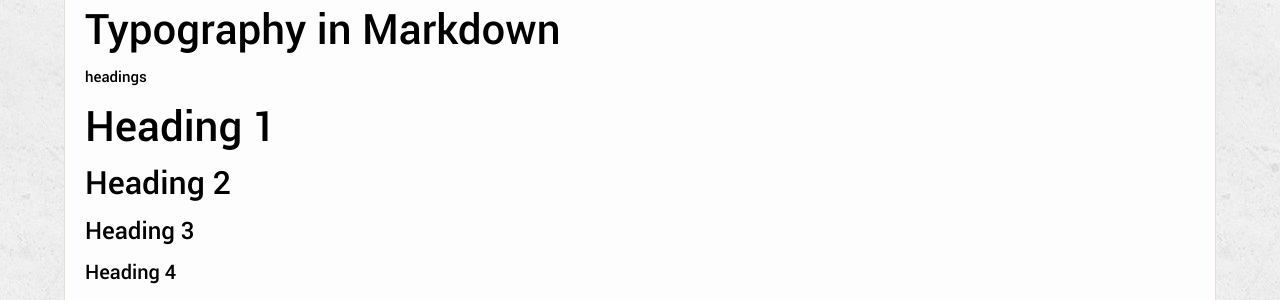
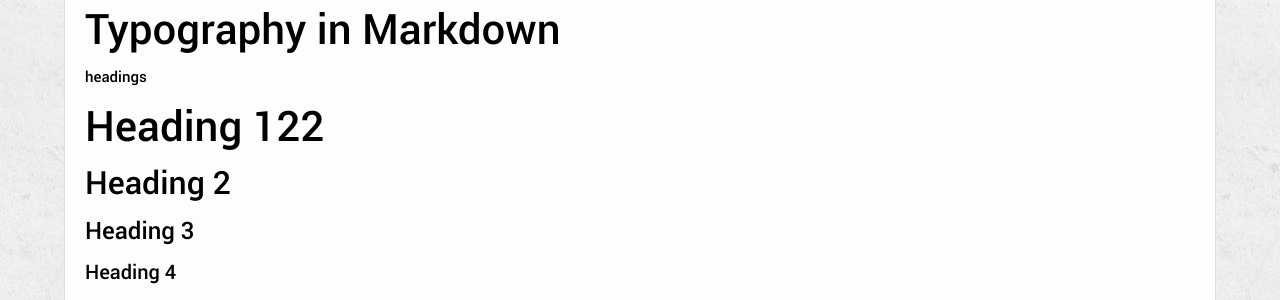
Before and after one commit to PrimeTimeTV/PrimeTimeTV.github.io, a Jekyll site: the page built from _posts/2015-02-01-markdown.md, in a window 1280 px wide. Shown: the part 366-666 px from the top of the page. Built offline with Jekyll 4.4.1, drawn with Linux system fonts in a browser that asks for light colours.

Commit message:
Update 2015-02-01-markdown.md

```diff
--- a/_posts/2015-02-01-markdown.md
+++ b/_posts/2015-02-01-markdown.md
@@ -9,7 +9,7 @@ tags: markdown tutorial
 ---
 ###### headings
 
-# Heading 1
+# Heading 122
 
 ## Heading 2
 
```
